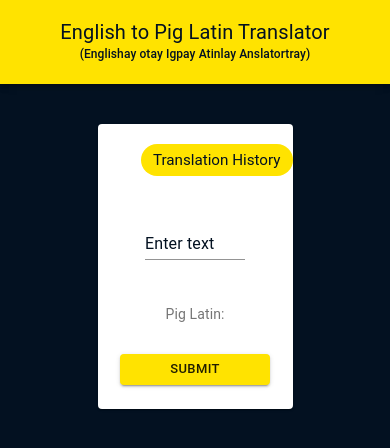
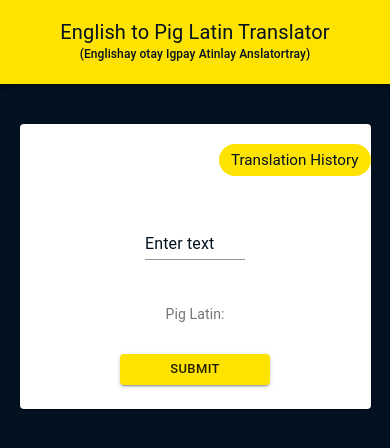
Before and after one commit to olliebrownlow/pig-latin-react-frontend, a React (Create React App) app: page / in a window 390 px wide. Shown: the top 448 px of the page. Built offline with nearby package versions, Linux system fonts and the light colour scheme; no server answers.

Commit message:
adds more screen-size responsiveness

```diff
--- a/src/App.css
+++ b/src/App.css
@@ -73,10 +73,12 @@ body {
   .material-icons.MuiIcon-root.MuiIcon-fontSizeSmall {
     font-size: 1rem;
   }
-  .MuiToolbar-root.MuiToolbar-regular {
-    display: block;
+
+  .MuiGrid-root.MuiGrid-item.MuiGrid-grid-xs-8 {
+    max-width: 77.5%;
+    flex-basis: 77.5%;
   }
-  .MuiGrid-root.MuiGrid-item.MuiGrid-grid-xs-8 {
+  .MuiGrid-root.MuiGrid-item.MuiGrid-grid-xs-6 {
     max-width: 77.5%;
     flex-basis: 77.5%;
   }
@@ -132,4 +134,8 @@ body {
     max-width: 90%;
     flex-basis: 90%;
   }
+  .MuiGrid-root.MuiGrid-item.MuiGrid-grid-xs-6 {
+    max-width: 90%;
+    flex-basis: 90%;
+  }
 }
```
